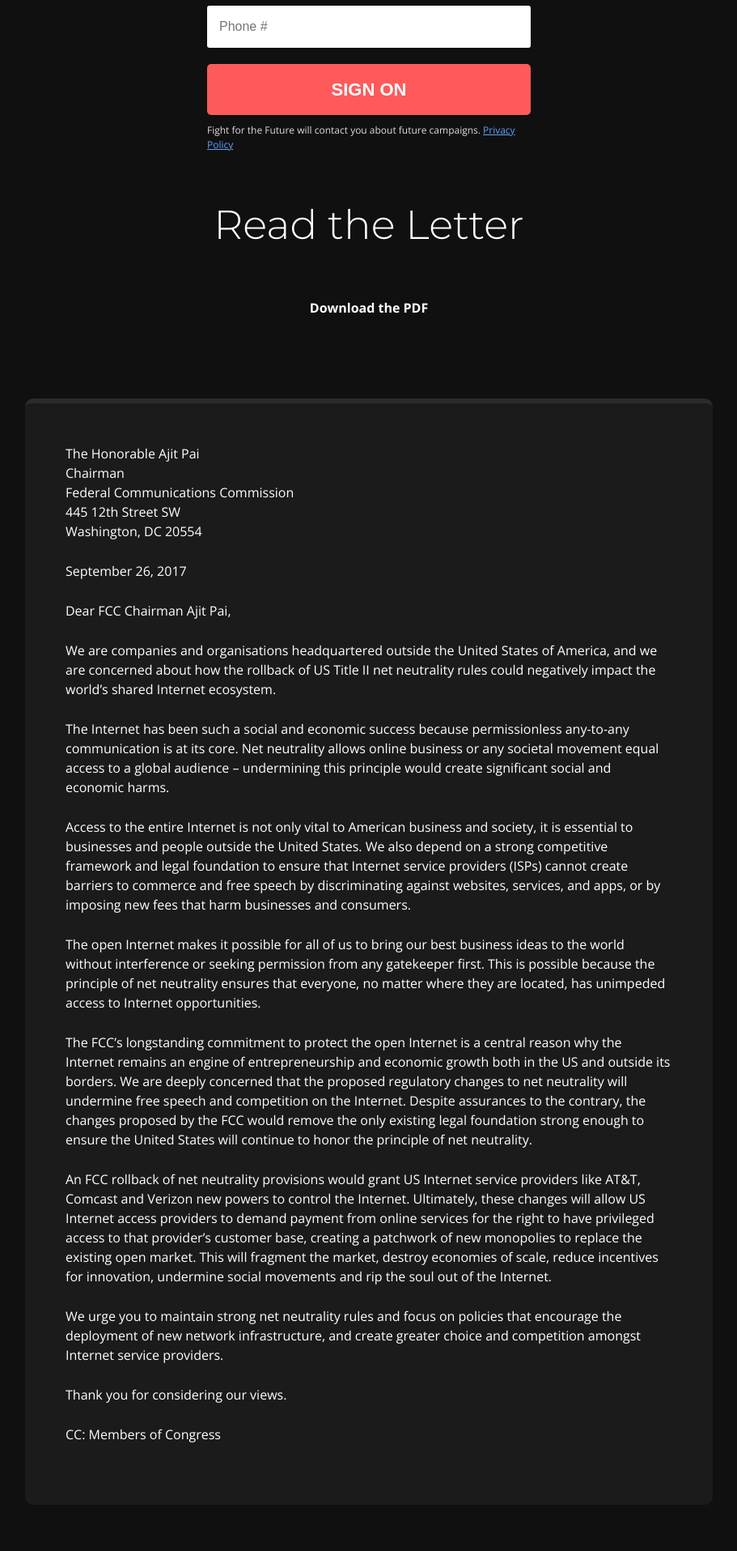
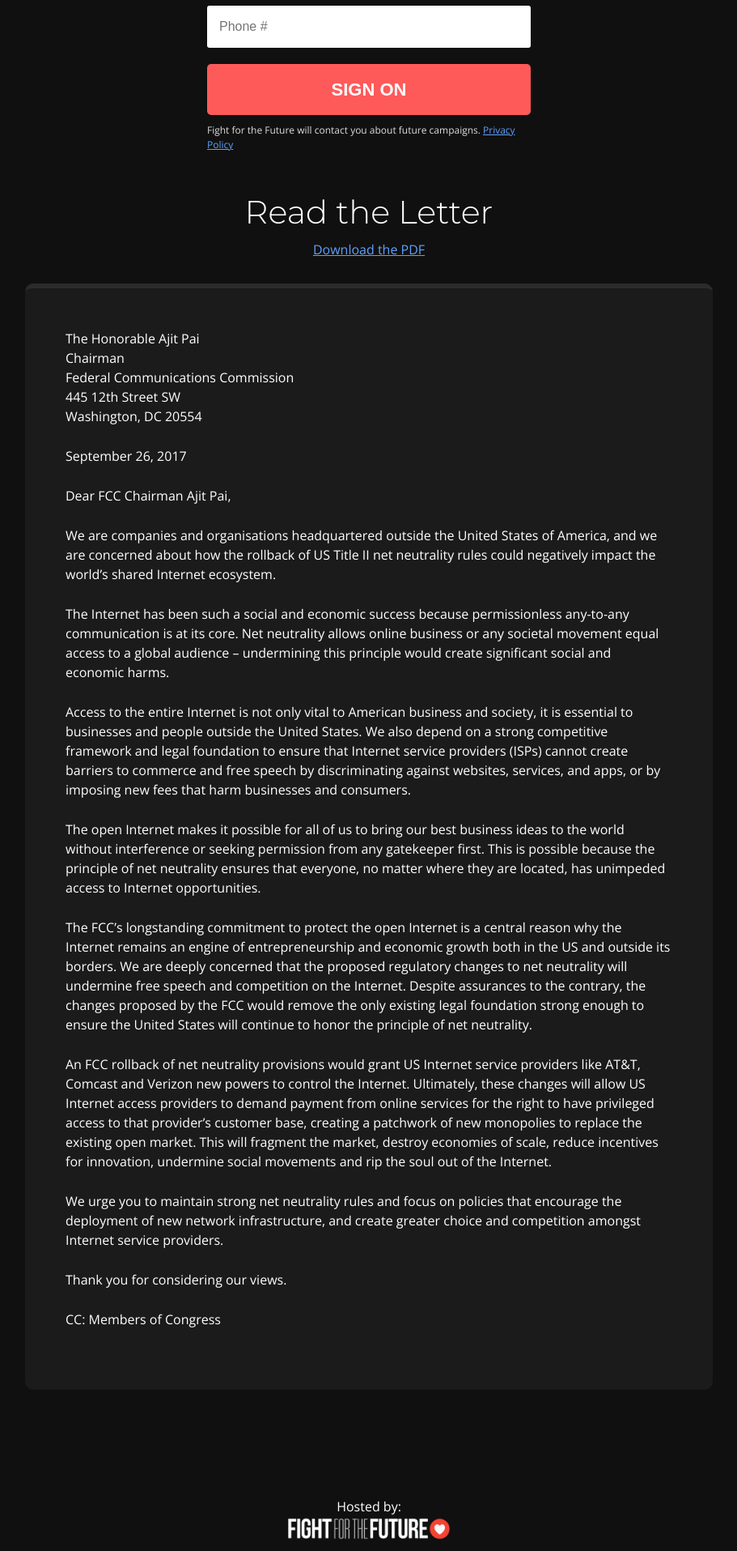
Before and after one commit to fightforthefuture/theworldfornetneutrality.com, a Jekyll site: the page built from index.md, in a window 1280 px wide. Shown: the part 1633-3548 px from the top of the page at 81% size, without its empty margins (184-1095 px from the left). Built offline with Jekyll 4.4.1, drawn with Linux system fonts in a browser that asks for light colours.

Commit message:
adjust spacing around PDF link

```diff
--- a/_sass/_default.scss
+++ b/_sass/_default.scss
@@ -31,6 +31,10 @@ h1 {
 h2 {
 	font-size: 40px;
 	padding: 40px 0 30px 0;
+
+    &#letter {
+      padding-bottom: 10px;
+    }
 }
 
 strong {
@@ -216,7 +220,7 @@ hr {
 }
 
 .letter-content {
-	margin: 100px auto;
+	margin: 30px auto 100px;
 	max-width: 850px;
 	text-align: left;
 	color: white;
--- a/index.md
+++ b/index.md
@@ -555,9 +555,9 @@ See over 100 more
 </div>
 {::options parse_block_html="true" /}
 
-# Read the Letter
+## Read the Letter
 {: #letter }
-<strong>Download the PDF</strong>
+[Download the PDF]()
 
 <div class="letter-content">
 
```
